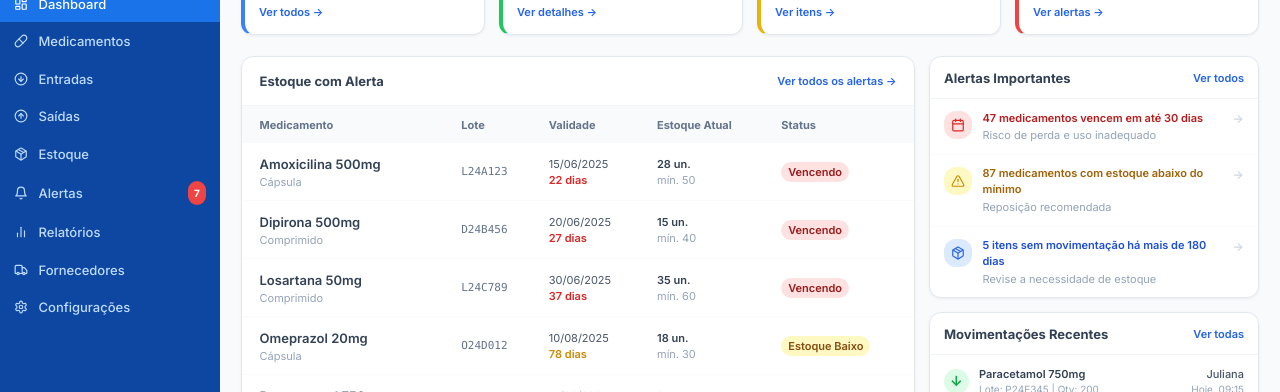
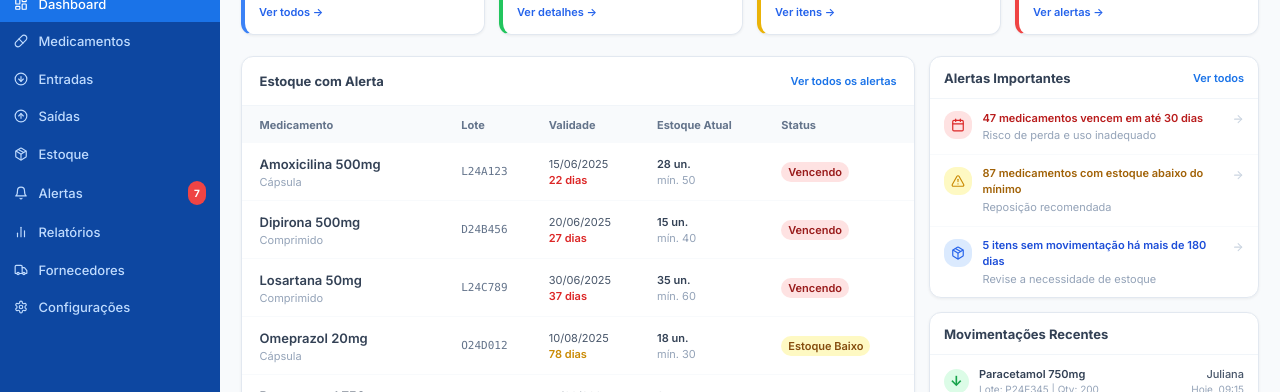
Before and after one commit to victor-angeli/MedStock, a React (Vite) app in the folder frontend/: page /login in a window 1280 px wide. Both pictures are taken after typing "name@example.com", "Sample123" into the empty fields and a click on the button "Entrar no sistema". Shown: the part 245-637 px from the top of the page. Built offline with nearby package versions, Linux system fonts and the light colour scheme.

Commit message:
Adiciona funcionalidade a todos os links da dashboard e MedStock na aba do navegador

```diff
--- a/frontend/index.html
+++ b/frontend/index.html
@@ -4,7 +4,7 @@
     <meta charset="UTF-8" />
     <link rel="icon" type="image/png" href="logoaba.png" />
     <meta name="viewport" content="width=device-width, initial-scale=1.0" />
-    <title>frontend</title>
+    <title>MedStock</title>
   </head>
   <body>
     <div id="root"></div>
--- a/frontend/src/pages/DashboardPage.tsx
+++ b/frontend/src/pages/DashboardPage.tsx
@@ -110,7 +110,12 @@ export function DashboardPage() {
         <div className="col-span-2 card">
           <div className="flex items-center justify-between px-5 py-4 border-b border-slate-100">
             <h2 className="text-sm font-bold text-slate-700">Estoque com Alerta</h2>
-            <button className="action-link text-xs">Ver todos os alertas →</button>
+            <Link
+              to="/alertas"
+              className="text-xs font-semibold text-[#1A73E8] hover:underline"
+            >
+              Ver todos os alertas
+            </Link>
           </div>
           <div className="overflow-x-auto">
             <table className="w-full text-sm">
@@ -159,48 +164,95 @@ export function DashboardPage() {
       {/* Alertas importantes */}
 <div className="card">
   <div className="flex items-center justify-between px-4 py-3 border-b border-slate-100">
-              <h2 className="text-sm font-bold text-slate-700">Alertas Importantes</h2>
-              <button className="action-link text-xs">Ver todos</button>
+    <h2 className="text-sm font-bold text-slate-700">
+      Alertas Importantes
+    </h2>
+
+    <Link
+      to="/alertas"
+      className="text-xs font-semibold text-[#1A73E8] hover:underline"
+    >
+      Ver todos
+    </Link>
   </div>
+
   <div className="divide-y divide-slate-50">
-              <div className="flex items-start gap-3 px-4 py-3 hover:bg-slate-50 cursor-pointer group">
+
+    <Link
+      to="/alertas?tipo=vencimento"
+      className="flex items-start gap-3 px-4 py-3 hover:bg-slate-50 group transition-colors"
+    >
       <div className="w-8 h-8 bg-red-100 rounded-lg flex items-center justify-center flex-shrink-0 mt-0.5">
         <Calendar className="w-4 h-4 text-red-600" />
       </div>
+
       <div className="flex-1 min-w-0">
-                  <p className="text-xs font-semibold text-red-700">47 medicamentos vencem em até 30 dias</p>
-                  <p className="text-xs text-slate-400 mt-0.5">Risco de perda e uso inadequado</p>
+        <p className="text-xs font-semibold text-red-700">
+          47 medicamentos vencem em até 30 dias
+        </p>
+
+        <p className="text-xs text-slate-400 mt-0.5">
+          Risco de perda e uso inadequado
+        </p>
       </div>
+
       <ArrowRight className="w-3.5 h-3.5 text-slate-300 group-hover:text-slate-500 mt-1 flex-shrink-0" />
-              </div>
-              <div className="flex items-start gap-3 px-4 py-3 hover:bg-slate-50 cursor-pointer group">
+    </Link>
+
+    <Link
+      to="/alertas?tipo=estoque"
+      className="flex items-start gap-3 px-4 py-3 hover:bg-slate-50 group transition-colors"
+    >
       <div className="w-8 h-8 bg-yellow-100 rounded-lg flex items-center justify-center flex-shrink-0 mt-0.5">
         <AlertTriangle className="w-4 h-4 text-yellow-600" />
       </div>
+
       <div className="flex-1 min-w-0">
-                  <p className="text-xs font-semibold text-yellow-700">87 medicamentos com estoque abaixo do mínimo</p>
-                  <p className="text-xs text-slate-400 mt-0.5">Reposição recomendada</p>
+        <p className="text-xs font-semibold text-yellow-700">
+          87 medicamentos com estoque abaixo do mínimo
+        </p>
+
+        <p className="text-xs text-slate-400 mt-0.5">
+          Reposição recomendada
+        </p>
       </div>
+
       <ArrowRight className="w-3.5 h-3.5 text-slate-300 group-hover:text-slate-500 mt-1 flex-shrink-0" />
-              </div>
-              <div className="flex items-start gap-3 px-4 py-3 hover:bg-slate-50 cursor-pointer group">
+    </Link>
+
+    <Link
+      to="/alertas?tipo=movimentacao"
+      className="flex items-start gap-3 px-4 py-3 hover:bg-slate-50 group transition-colors"
+    >
       <div className="w-8 h-8 bg-blue-100 rounded-lg flex items-center justify-center flex-shrink-0 mt-0.5">
         <Package className="w-4 h-4 text-blue-600" />
       </div>
+
       <div className="flex-1 min-w-0">
-                  <p className="text-xs font-semibold text-blue-700">5 itens sem movimentação há mais de 180 dias</p>
-                  <p className="text-xs text-slate-400 mt-0.5">Revise a necessidade de estoque</p>
+        <p className="text-xs font-semibold text-blue-700">
+          5 itens sem movimentação há mais de 180 dias
+        </p>
+
+        <p className="text-xs text-slate-400 mt-0.5">
+          Revise a necessidade de estoque
+        </p>
       </div>
+
       <ArrowRight className="w-3.5 h-3.5 text-slate-300 group-hover:text-slate-500 mt-1 flex-shrink-0" />
+    </Link>
+
   </div>
 </div>
-          </div>
-
           {/* Movimentações recentes */}
           <div className="card">
             <div className="flex items-center justify-between px-4 py-3 border-b border-slate-100">
               <h2 className="text-sm font-bold text-slate-700">Movimentações Recentes</h2>
-              <button className="action-link text-xs">Ver todas</button>
+              <Link
+                to="/movimentacoes"
+                className="text-xs font-semibold text-[#1A73E8] hover:underline"
+              >
+
+              </Link>
             </div>
             <div className="divide-y divide-slate-50">
               {mockMovimentacoes.map((mov, i) => (
```
Lines whose indentation alone changed are shown as unchanged.
